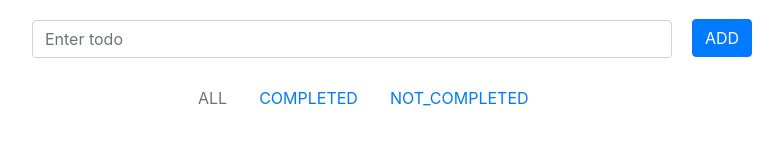
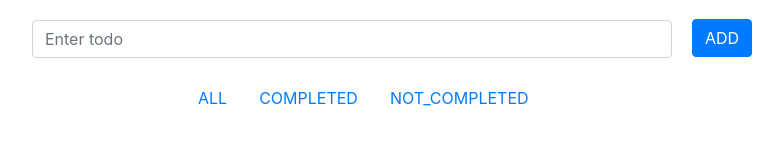
Before and after one commit to CaesiumY/redux-todo-example, a React (Create React App) app in the folder todo/: page / in a window 1280 px wide. Shown: the top 168 px of the page, without its empty margins (258-1041 px from the left). Built offline with nearby package versions, Linux system fonts and the light colour scheme.

Commit message:
feat: Add routing to filter

```diff
--- a/todo/src/App.js
+++ b/todo/src/App.js
@@ -1,5 +1,5 @@
 import React from "react";
-import { BrowserRouter, Route } from "react-router-dom";
+import { HashRouter, Route } from "react-router-dom";
 import AddTodo from "./components/AddTodo";
 import VisibleTodoList from "./containers/VisibleTodoList";
 import FilterContainer from "./containers/FilterContainer";
@@ -7,11 +7,15 @@ import "./css/App.css";
 
 function App() {
   return (
-    <div className="App">
-      <AddTodo />
-      <FilterContainer />
-      <VisibleTodoList />
-    </div>
+    <HashRouter>
+      <Route>
+        <div className="App">
+          <AddTodo />
+          <FilterContainer />
+          <VisibleTodoList />
+        </div>
+      </Route>
+    </HashRouter>
   );
 }
 
--- a/todo/src/components/Filter.js
+++ b/todo/src/components/Filter.js
@@ -1,5 +1,6 @@
 import React from "react";
 import PropTypes from "prop-types";
+import { Route, Link } from "react-router-dom";
 import "../css/Filter.css";
 
 export const filterTypes = {
@@ -20,7 +21,9 @@ const Filter = ({ filter, onFilterChange }) => {
         }}
         className={`${active} nav-item ${filterTypes[key]}`}
       >
-        <span className="nav-link">{filterTypes[key]}</span>
+        <Link to={key === filterTypes.ALL ? "" : key} className="nav-link">
+          {filterTypes[key]}
+        </Link>
       </li>
     );
   });
```
